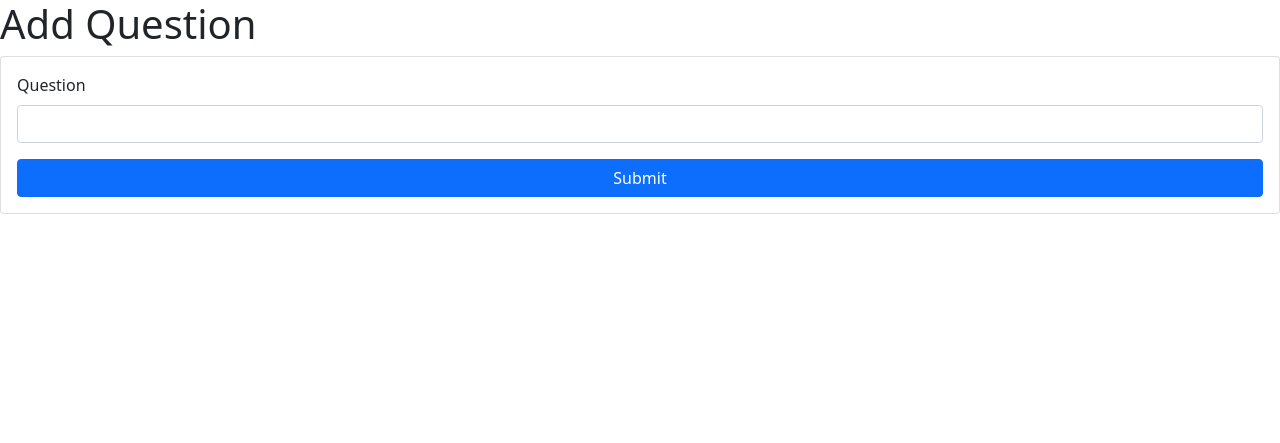
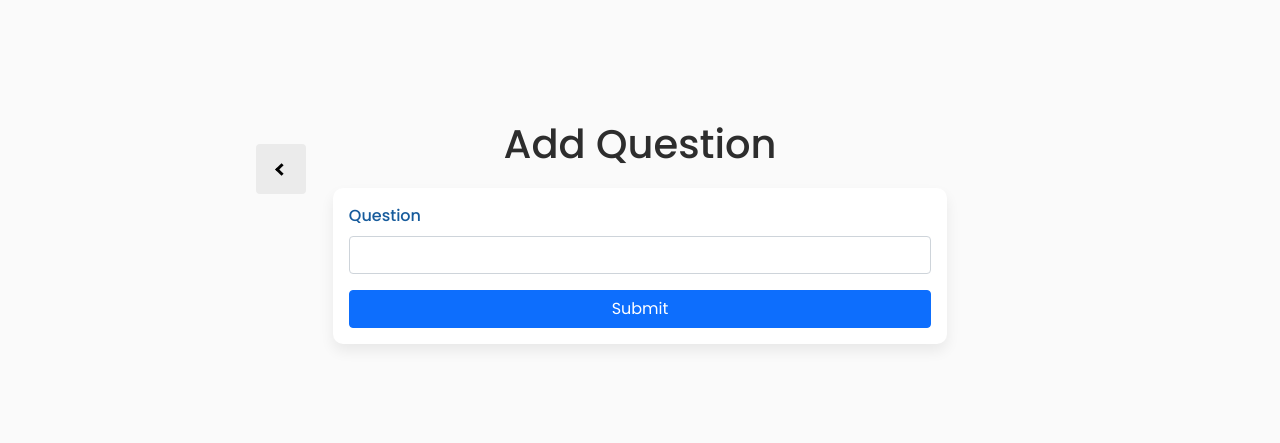
Before and after one commit to SupansaTan/Q2, a Django app: page /add/ in a window 1280 px wide. Shown: the top 443 px of the page. Run offline with Django 3.2, Linux system fonts and the light colour scheme.

Commit message:
Can add new question and decorate the add question template

```diff
--- a/polls/models.py
+++ b/polls/models.py
@@ -7,7 +7,7 @@ tz = timezone.get_default_timezone()
 # Create your models here.
 class Question(models.Model):
     question_text = models.CharField(max_length=200)
-    pub_date = models.DateTimeField('date published')
+    pub_date = models.DateTimeField('date published', default=timezone.now)
 
     def __str__(self):
         return self.question_text
--- /dev/null
+++ b/polls/static/css/add.css
@@ -0,0 +1,68 @@
+body {
+    background-color: #fafafa;
+    color:#2D2D2D;
+    margin:0;
+	padding:0;
+    transition: background-color 0.5s ease;
+    font-family: 'Poppins', 'Mitr', sans-serif;
+}
+
+main {
+	float: left;
+	width: 100%;
+	padding: 100px 0px;
+}
+
+.page-wrapper {
+    width: 60%;
+    margin-left: auto;
+    margin-right: auto;
+}
+
+/* heading */
+h1 {
+    margin: 20px;
+    text-align: center;
+}
+
+/* navigation */
+.navigate button {
+    position: absolute;
+    top: 18%;
+    left: 20%;
+    height: 50px;
+    width: 50px;
+    background-color: #ebebeb;
+    color: black;
+}
+
+.arrowleft {
+    border: solid black;
+    border-width: 0 3px 3px 0;
+    display: inline-block;
+    padding: 3px;
+    transform: rotate(135deg);
+    -webkit-transform: rotate(135deg);
+}
+
+/* alert box */
+.alert {
+    width: 80%;
+    margin-left: auto;
+    margin-right: auto;
+}
+
+/* form */
+.card {
+    width: 80%;
+    margin-left: auto;
+    margin-right: auto;
+    border: none;
+    border-radius: 10px;
+    box-shadow: 0px 7px 14px rgba(0, 0, 0, 0.07);
+}
+
+label {
+    color: rgb(22, 91, 156);
+    font-weight: 500;
+}
--- a/polls/templates/polls/add.html
+++ b/polls/templates/polls/add.html
@@ -1,5 +1,9 @@
 {% extends 'polls/base.html' %}
 {% load static %}
+
+{% block style %}
+<link rel="stylesheet" type="text/css" href="{% static 'css/add.css' %}">
+{% endblock %}
 
 {% block title %}Add Question{% endblock %}
 
@@ -11,16 +15,33 @@
             <h1>Add Question</h1>
         </header>
 
+        <!-- navigation to question list page -->
+        <div class="navigate">
+            <a href={% url 'polls:index' %} class="previous-btn">
+                <button class="btn"><i class="arrowleft"></i></button>
+            </a>
+        </div>
+
+        <!-- failed alert -->
+        {% if failed %}
+            <div class="alert alert-danger" role="alert">
+            {{ failed }}
+            </div>
+        {% endif %}
+
         <!-- form -->
         <div class="card">
             <div class="card-body">
-                <div class="mb-3">
-                    <label for="WordInput" class="form-label">Question</label>
-                    <input type="text" name ="word_input" id="WordInput" class="form-control" required>
-                </div>
-                <div class="text-center">
-                    <button type="submit" class="btn btn-primary w-100">Submit</button>
-                </div>
+                <form action="" method="post">
+                {% csrf_token %}
+                    <div class="mb-3">
+                        <label for="question" class="form-label">Question</label>
+                        <input type="text" name ="question" id="question" class="form-control" required>
+                    </div>
+                    <div class="text-center">
+                        <button type="submit" class="btn btn-primary w-100">Submit</button>
+                    </div>
+                </form>
             </div>
         </div>
     </div>
--- a/polls/urls.py
+++ b/polls/urls.py
@@ -5,7 +5,7 @@ from . import views
 app_name = 'polls'
 urlpatterns = [
     path('', views.index, name='index'),
-    path('add/', views.add, name='add'),
+    path('add/', views.addQuestion, name='add'),
     path('<int:question_id>/', views.detail, name='detail'),
     path('<int:question_id>/vote/', views.vote, name='vote'),
     path('<int:question_id>/result/', views.result, name='result')
--- a/polls/views.py
+++ b/polls/views.py
@@ -1,7 +1,6 @@
 from django.shortcuts import get_object_or_404, render, redirect
 from django.core.exceptions import ObjectDoesNotExist
-from django.urls import reverse
-from django.views import generic
+from django.db.models import Q
 from django.utils import timezone
 import datetime
 
@@ -102,6 +101,20 @@ def result(request, question_id):
             'question': question
         })
 
-def add(request):
+def addQuestion(request):
     if request.method == 'GET':
         return render(request, 'polls/add.html')
+
+    elif request.method == 'POST':
+        question = request.POST.get('question').strip()
+
+        if not Question.objects.filter(Q(question_text=question)).exists(): # new question
+            new_question = Question(question_text=question)
+            new_question.save()
+
+            return redirect('/')
+
+        # question exists
+        return render(request,'polls/add.html',{
+                'failed': f"Oops ! '{question}' already exists"
+            })
```
Also changed, not shown: db.sqlite3.
